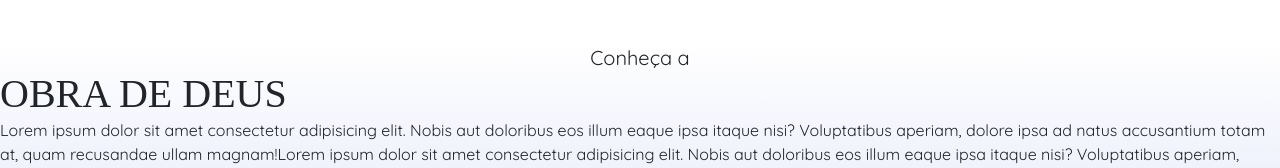
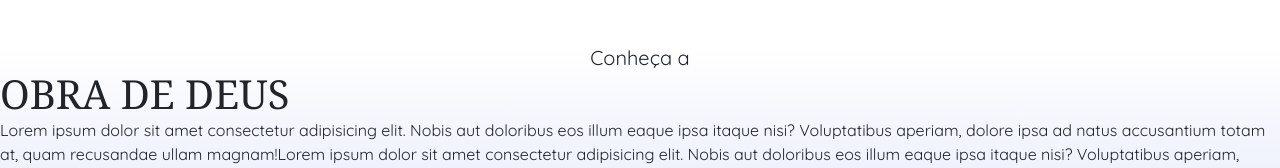
Before and after one commit to mateuzvarjao/site-obra-de-deus, a plain HTML site: page index.html in a window 1280 px wide. Shown: the part 220-388 px from the top of the page. Drawn offline with nearby package versions, Linux system fonts and the light colour scheme.

Commit message:
mudando fonte OD 2

```diff
--- a/style.css
+++ b/style.css
@@ -5,7 +5,7 @@ body {
 }
 
 .obraDeDeus {
-    font-family: "Bookman Old Style", serif;
+    font-family: "Bookman Old Style", Georgia, serif;
 }
 
 .gradient-weight-text {
```
